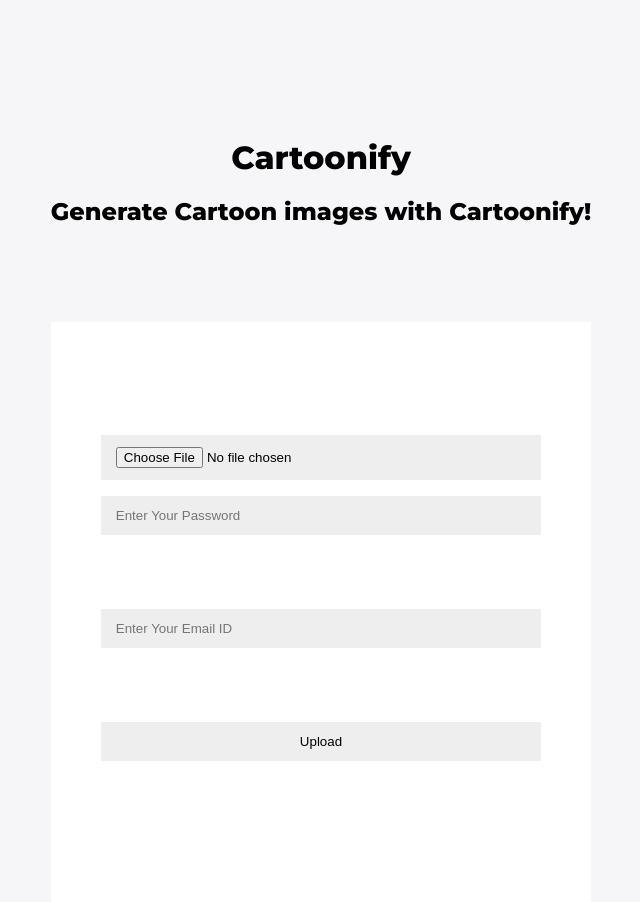
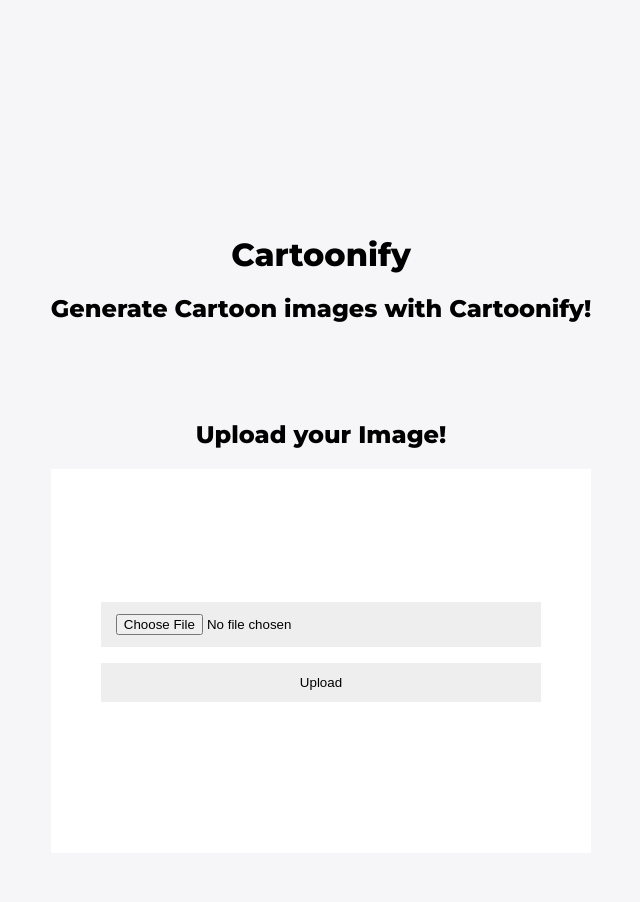
Before and after one commit to Nneji123/software-eng-project, a Flask app: template templates/index.html in a window 1280 px wide. Shown: the whole page, without its empty margins (319-959 px from the left). After the commit the page ends 690 px from the top, so only its background shows below. Run offline with Flask 2, Linux system fonts and the light colour scheme; the template is opened without the code that fills it, so the values that code supplies are empty; parts of the project's set-up code (start-up, migrations or seed data) failed here and were passed over.

Commit message:
updated html

```diff
--- a/templates/index.html
+++ b/templates/index.html
@@ -13,17 +13,15 @@
 				<h1 class="word">Cartoonify</h1>
                 <h2 class="word">Generate Cartoon images with Cartoonify!</h2>
 			</div></br></br></br>
-			<h2 class="word">
+			<h2 class="word">Upload your Image!</h2>
+
 				<form action="{{ url_for('index') }}" method="post" enctype="multipart/form-data">
-				<div class="msg">{{ msg }}</div>
+
                     <input placeholder="Image" type="file" id="file" name="file" required>
-					<input id="password" name="password" type="password" placeholder="Enter Your Password" class="textbox"/></br></br>
-					<input id="email" name="email" type="text" placeholder="Enter Your Email ID" class="textbox"/></br></br>
 					<input type="submit" class="btn" value="Upload"></br>
 				</form>
                 <div class="flex flex-col sm:flex-row mt-0 lg:w-1/2 mr-auto ml-auto">
                     {% if submit %}
-
                     <div class="h-full bg-gray-200 p-8 rounded">
                     <img class="picture" src="{{ url_for('static', filename='output.png') }}">
                     </div>
```
